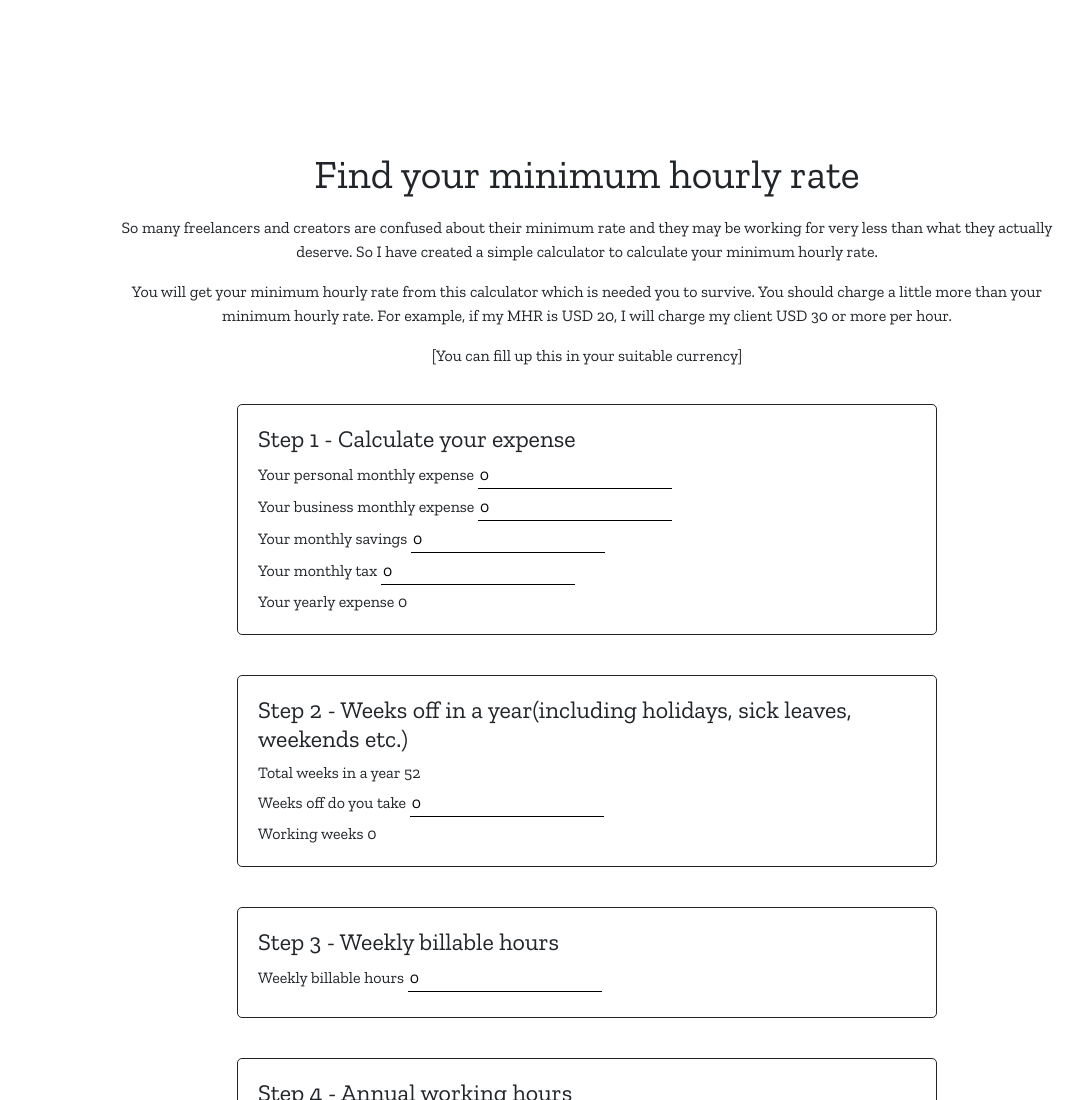
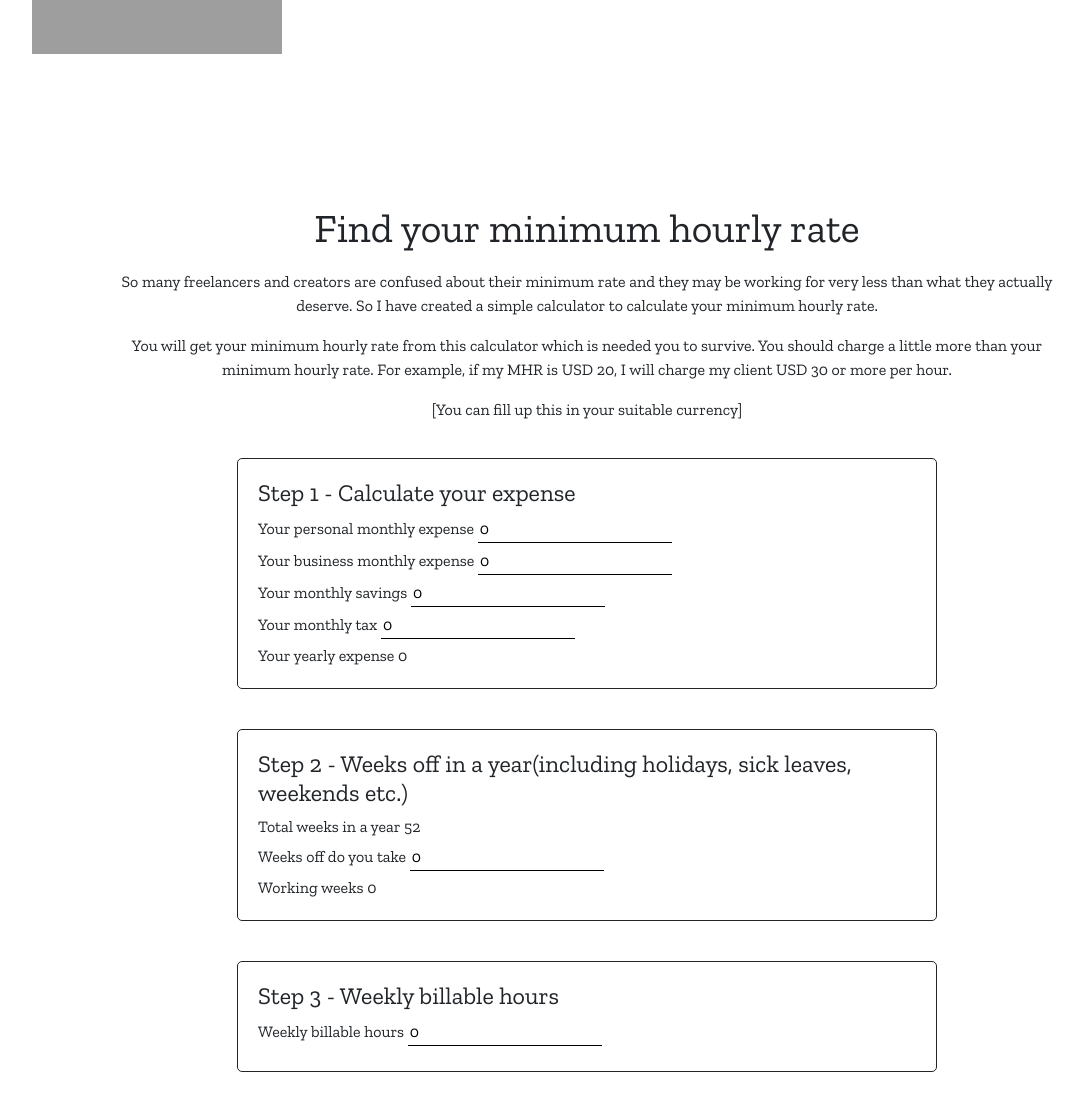
Before and after one commit to helinaik/miniumum-hourly-rate, a plain HTML site: page index.html in a window 1280 px wide. Shown: the top 1100 px of the page, without its empty margins (53-1136 px from the left). Drawn offline with nearby package versions, Linux system fonts and the light colour scheme; grey boxes are pictures that could not be loaded.

Commit message:
added ProductHunt Featured badge

```diff
--- a/index.html
+++ b/index.html
@@ -19,6 +19,9 @@
 
   <div class="container">
     <div class="row">
+        <div class="col-md-12">
+        <a href="https://www.producthunt.com/posts/wyhr?utm_source=badge-featured&utm_medium=badge&utm_souce=badge-wyhr" target="_blank"><img src="https://api.producthunt.com/widgets/embed-image/v1/featured.svg?post_id=388730&theme=light" alt="WYHR - Find&#0032;your&#0032;minimum&#0032;hourly&#0032;rate | Product Hunt" style="width: 250px; height: 54px;" width="250" height="54" /></a>
+        </div>
       <div class="col-md-12 page-title">
         <h1>Find your minimum hourly rate</h1>
       </div>
```
